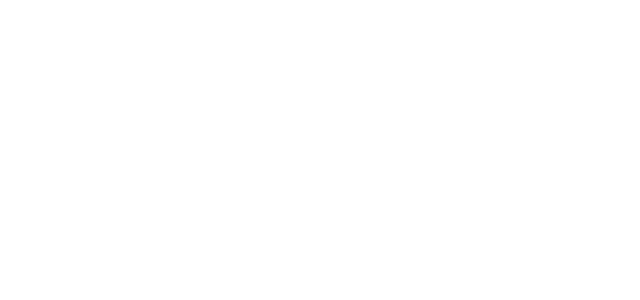
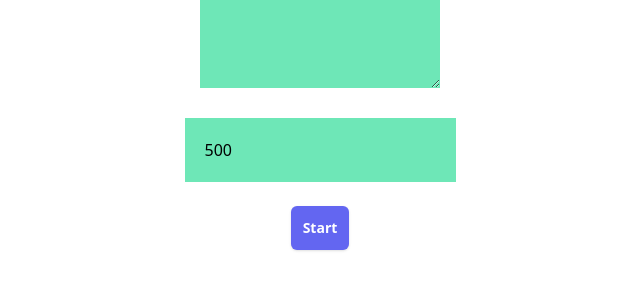
Before and after one commit to furkankadioglu/reeder-web-application, a React (Create React App) app: page / in a window 1280 px wide. Both pictures are taken after a click on the button "Start". Shown: the top 300 px of the page, without its empty margins (320-960 px from the left). Built offline with nearby package versions, Linux system fonts and the light colour scheme.

Commit message:
Some changes for functionality

```diff
--- a/src/App.js
+++ b/src/App.js
@@ -13,7 +13,9 @@
     setContent,
     content,
     setWords,
-    words
+    words,
+    speed,
+    setSpeed
   } = useContext(BaseContext);
 
   const buttonOnPressed = () => {
@@ -23,7 +25,7 @@
     {
       setWords(wordsArray);
       setIsActive(true);
-      console.log(words);
+      setCurrentWordIndex(0);
       setCurrentWord(wordsArray[currentWordIndex]);
     }
   }
@@ -32,31 +34,44 @@
     let interval = null;
     if (isActive) {
       interval = setInterval(() => {
-        setCurrentWordIndex(currentWordIndex => currentWordIndex + 1);
-        setCurrentWord(words[currentWordIndex]);
-        console.log("xx", words[currentWordIndex], currentWordIndex);
-      }, 1000);
+        setCurrentWordIndex(currentWordIndex + 1);
+
+        if(typeof words[currentWordIndex] !== "undefined")
+        {
+          setCurrentWord(words[currentWordIndex]);
+        }
+        else {
+          setIsActive(false);
+          clearInterval(0);
+        }
+
+      }, speed);
     } else if (!isActive && currentWordIndex !== 0) {
       clearInterval(interval);
     }
     return () => clearInterval(interval);
-  }, [isActive, setCurrentWordIndex]);
+  }, [isActive, currentWordIndex]);
 
 
   if(isActive == false)
   {
     return (
-      <div className="App">
-          <textarea className="content" name="content" onChange={(e) => setContent(e.target.value)} value={content ?? ""}>{content ?? ""}</textarea>
-          <input className='button' value={"Start"} type="button" onClick={buttonOnPressed} />
+      <div className="App h-screen">
+          <textarea className="bg-emerald-300 p-5" name="content" onChange={(e) => setContent(e.target.value)} value={content ?? ""}>{content ?? ""}</textarea>
+          <br />
+          <br/>
+          <input name='speed' className='bg-emerald-300 p-5' value={speed} onChange={(e) => setSpeed(e.target.value)} />
+          <br />
+          <br />
+          <input className='p-3 bg-indigo-500 text-white text-sm font-semibold rounded-md shadow focus:outline-none' value={"Start"} type="button" onClick={buttonOnPressed} />
       </div>
     );
   }
   else {
     return (
-      <>
+      <div className='bg-slate-900 grid place-items-center h-screen text-pink-500 text-3xl	'>
       {currentWord}
-      </>
+      </div>
     );
   }
 
```
